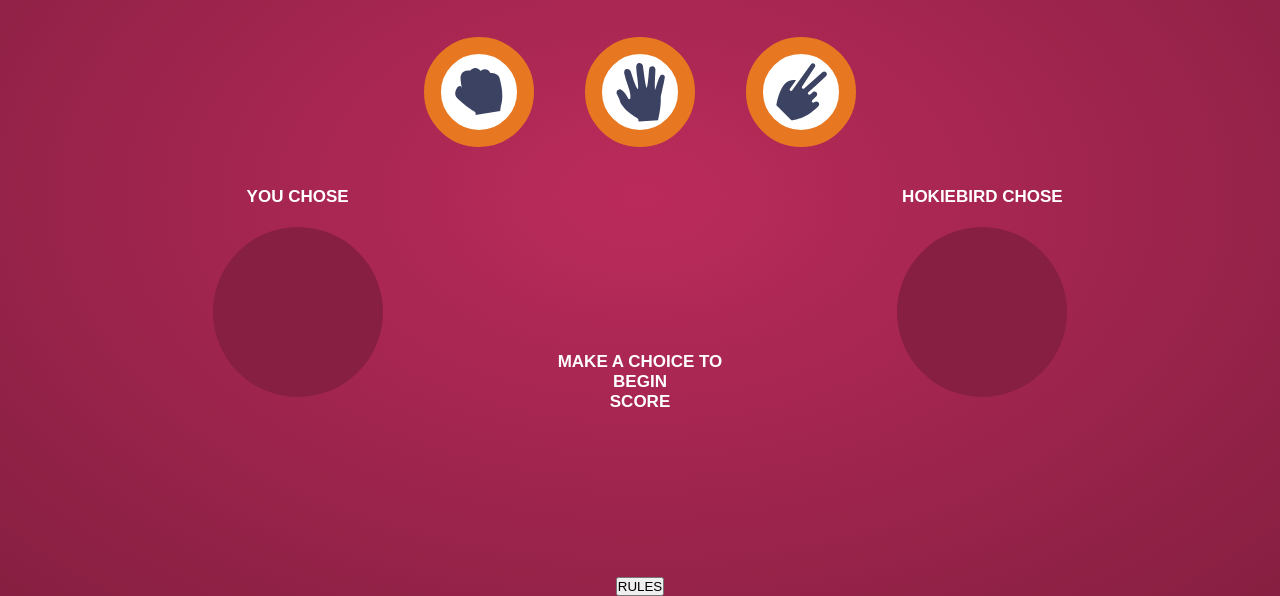
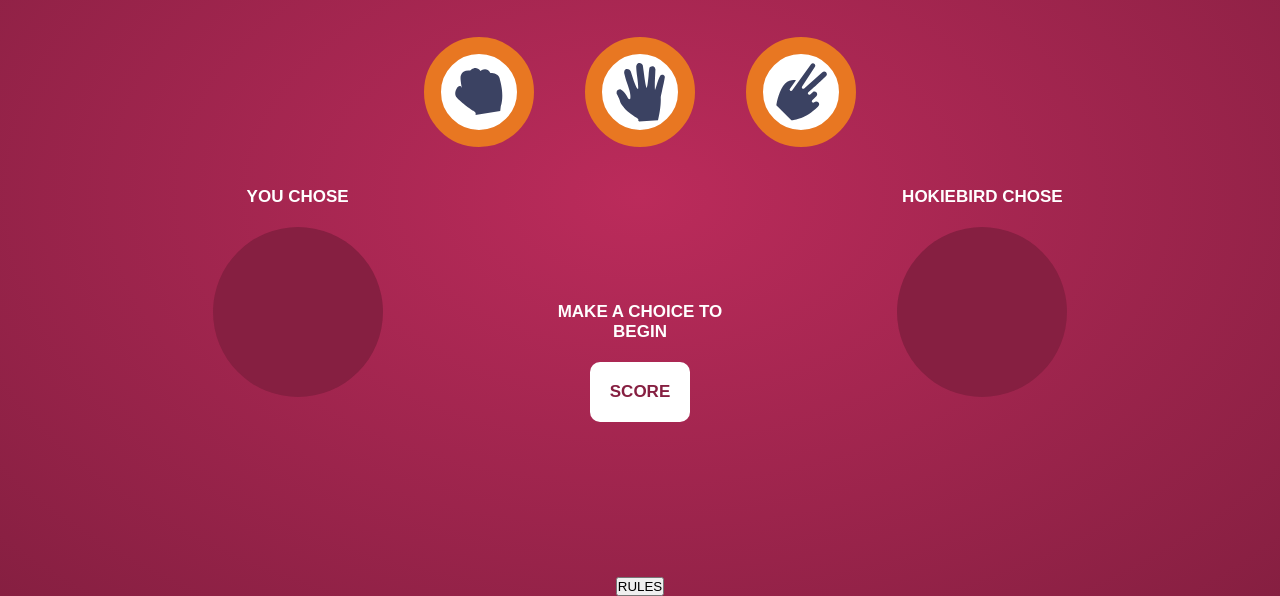
Before and after one commit to lumberger22/RockPaperScissors, a plain HTML site: page game.html in a window 1280 px wide. Shown: the part 204-800 px from the top of the page. Drawn offline with Linux system fonts and the light colour scheme.

Commit message:
Finish css for main page

```diff
--- a/style.css
+++ b/style.css
@@ -135,3 +135,11 @@ footer {
     cursor: pointer;
     margin: 0px;
 }
+
+.score-container {
+    background-color: white;
+    margin: 20px 40px 40px 40px;
+    padding: 20px;
+    border-radius: 10px;
+    color: var(--vt-maroon);
+}
```
